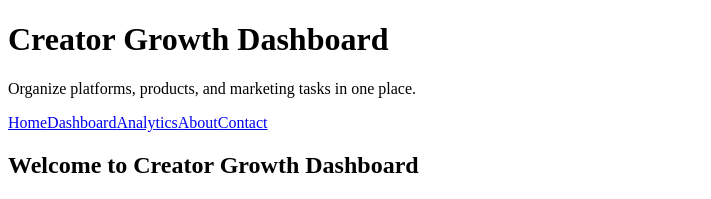
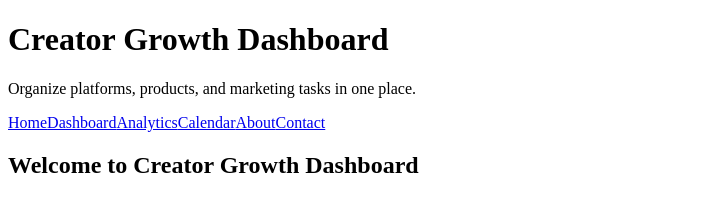
Before and after one commit to chrismusic1325/creator-growth-dashboard, a React (Vite) app in the folder creator-growth-dashboard/: page / in a window 1280 px wide. Shown: the top 199 px of the page, without its empty margins (0-711 px from the left). Built offline with nearby package versions, Linux system fonts and the light colour scheme.

Commit message:
Add calendar route and navigation

```diff
--- a/creator-growth-dashboard/package.json
+++ b/creator-growth-dashboard/package.json
@@ -11,6 +11,7 @@
   },
   "dependencies": {
     "react": "^19.2.7",
+    "react-calendar": "^6.0.1",
     "react-dom": "^19.2.7",
     "react-router-dom": "^7.18.1"
   },
--- a/creator-growth-dashboard/src/App.jsx
+++ b/creator-growth-dashboard/src/App.jsx
@@ -8,6 +8,7 @@ import About from "./pages/About";
 import Contact from "./pages/Contact";
 import Dashboard from "./pages/Dashboard";
 import Analytics from "./pages/Analytics";
+import CalendarPage from "./pages/Calendar";
 import {
   platforms as starterPlatforms,
   products as starterProducts,
@@ -133,6 +134,8 @@ function App() {
             }
           />
 
+          <Route path="/calendar" element={<CalendarPage tasks={tasks} />} />
+
           <Route path="/about" element={<About />} />
           <Route path="/contact" element={<Contact />} />
         </Routes>
--- a/creator-growth-dashboard/src/components/layout/NavBar.jsx
+++ b/creator-growth-dashboard/src/components/layout/NavBar.jsx
@@ -6,6 +6,7 @@ function NavBar() {
       <Link to="/">Home</Link>
       <Link to="/dashboard">Dashboard</Link>
       <Link to="/analytics">Analytics</Link>
+      <Link to="/calendar">Calendar</Link>
       <Link to="/about">About</Link>
       <Link to="/contact">Contact</Link>
     </nav>
```
Also changed, not shown: 1 other file (tests, documents, lock files or other folders).
